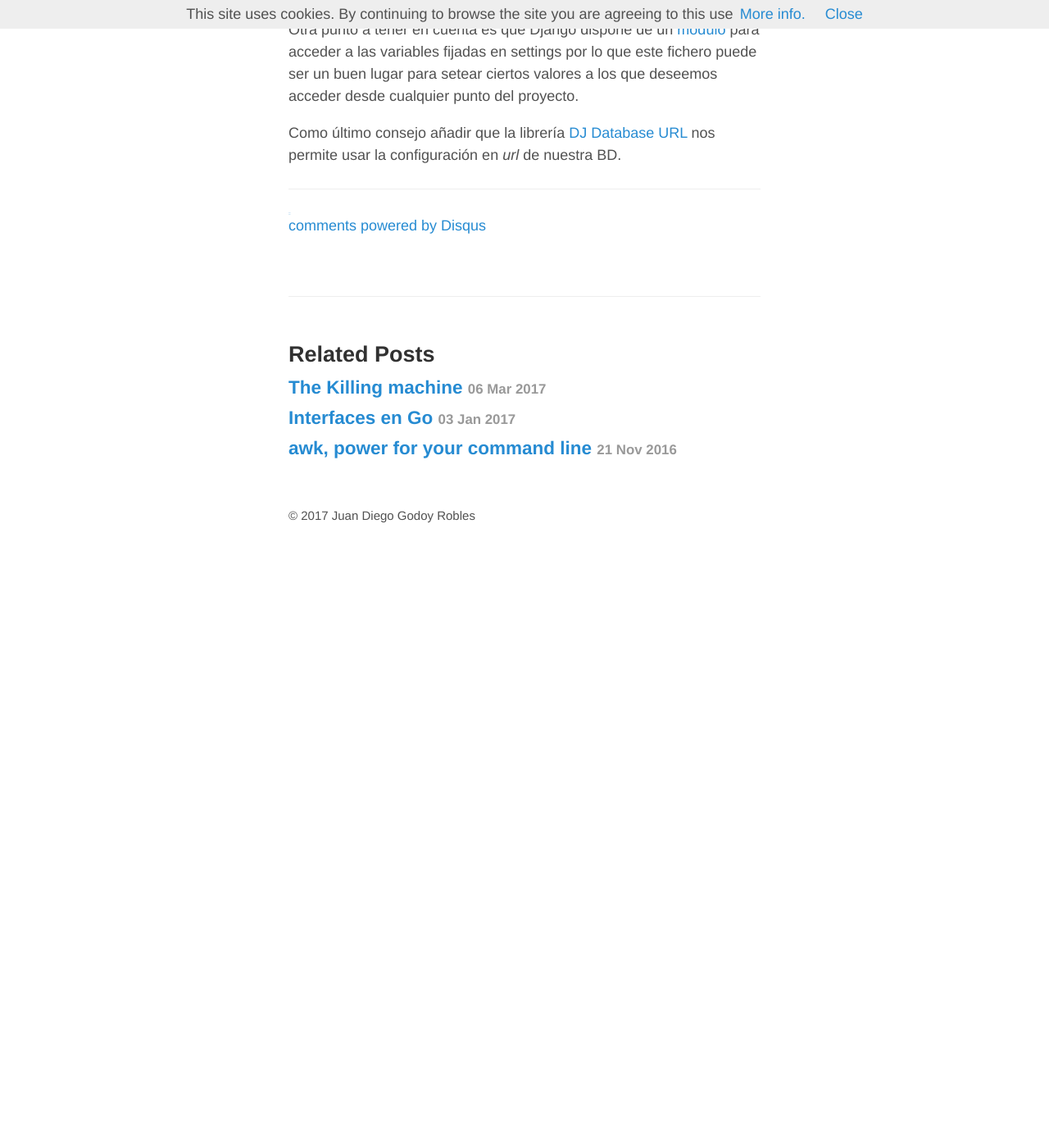
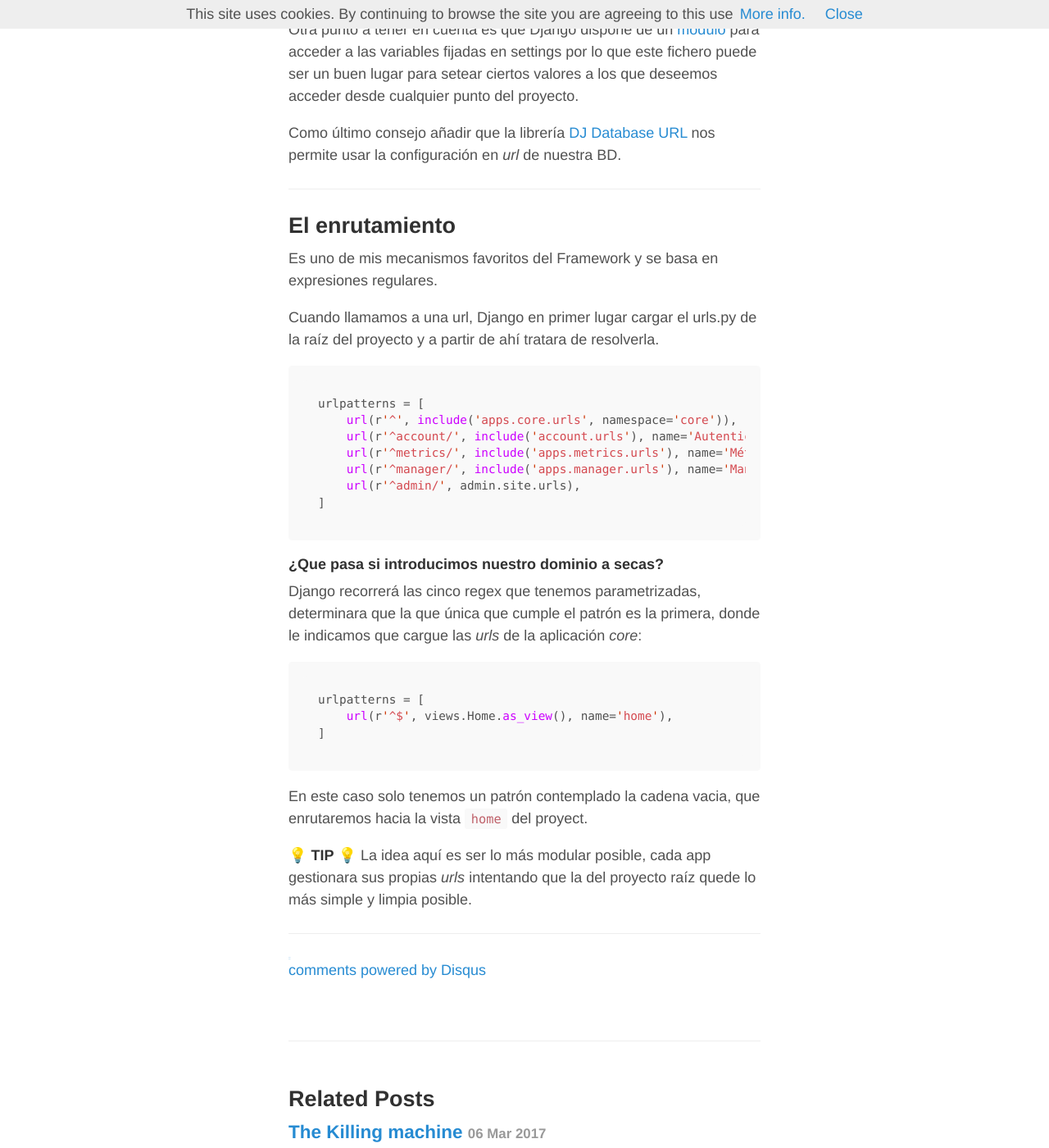
Before and after one commit to klashxx/klashxx.github.io, a Jekyll site: the page built from _posts/2017-09-22-django-vs-sysadmin.md, in a window 1280 px wide and 1400 px high, scrolled down 7903 px. Shown: the whole window at 82% size. Built offline with Jekyll 4.4.1, drawn with Linux system fonts in a browser that asks for light colours; nearby versions of some CDN libraries; emoji names are drawn with the system emoji font; comment, search, counter and statistics services are not loaded; before the commit the page ends 8581 px from its top, so only the background shows below that.

Commit message:
URL routing

````diff
--- a/_posts/2017-09-22-django-vs-sysadmin.md
+++ b/_posts/2017-09-22-django-vs-sysadmin.md
@@ -287,6 +287,38 @@ Como último consejo añadir que la librería [DJ Database URL][dj-database-url]
 
 <hr>
 
+## El enrutamiento
+
+Es uno de mis mecanismos favoritos del Framework y se basa en expresiones regulares.
+
+Cuando llamamos a una url, Django en primer lugar cargar el urls.py de la raíz del proyecto y a partir de ahí tratara de resolverla.
+
+```python
+urlpatterns = [
+    url(r'^', include('apps.core.urls', namespace='core')),
+    url(r'^account/', include('account.urls'), name='Autenticación'),
+    url(r'^metrics/', include('apps.metrics.urls'), name='Métricas'),
+    url(r'^manager/', include('apps.manager.urls'), name='Manager'),
+    url(r'^admin/', admin.site.urls),
+]
+```
+
+#### ¿Que pasa si introducimos nuestro dominio a secas?
+
+Django recorrerá las cinco regex que tenemos parametrizadas, determinara que la que única que cumple el patrón  es la primera, donde le indicamos que cargue las *urls* de la aplicación *core*:
+
+```python
+urlpatterns = [
+    url(r'^$', views.Home.as_view(), name='home'),
+]
+```
+
+En este caso solo tenemos un patrón contemplado la cadena vacia, que enrutaremos hacia la vista `home` del proyect.
+
+:bulb: **TIP** :bulb: La idea aquí es ser lo más modular posible, cada app gestionara sus propias *urls* intentando que la del proyecto raíz quede lo más simple y limpia posible.
+
+<hr>
+
 [pycones2017-home]: https://2017.es.pycon.org "PyConES 2017 - Cáceres"
 [dvs-agenda]: https://2017.es.pycon.org/es/schedule/sysadmin-vs-django/ "Django vs Sysadmin - PyConES 2017"
 [dvs-slides]: https://klashxx.github.io/slides/django/ "Django vs Sysadmin - Slides"
````
